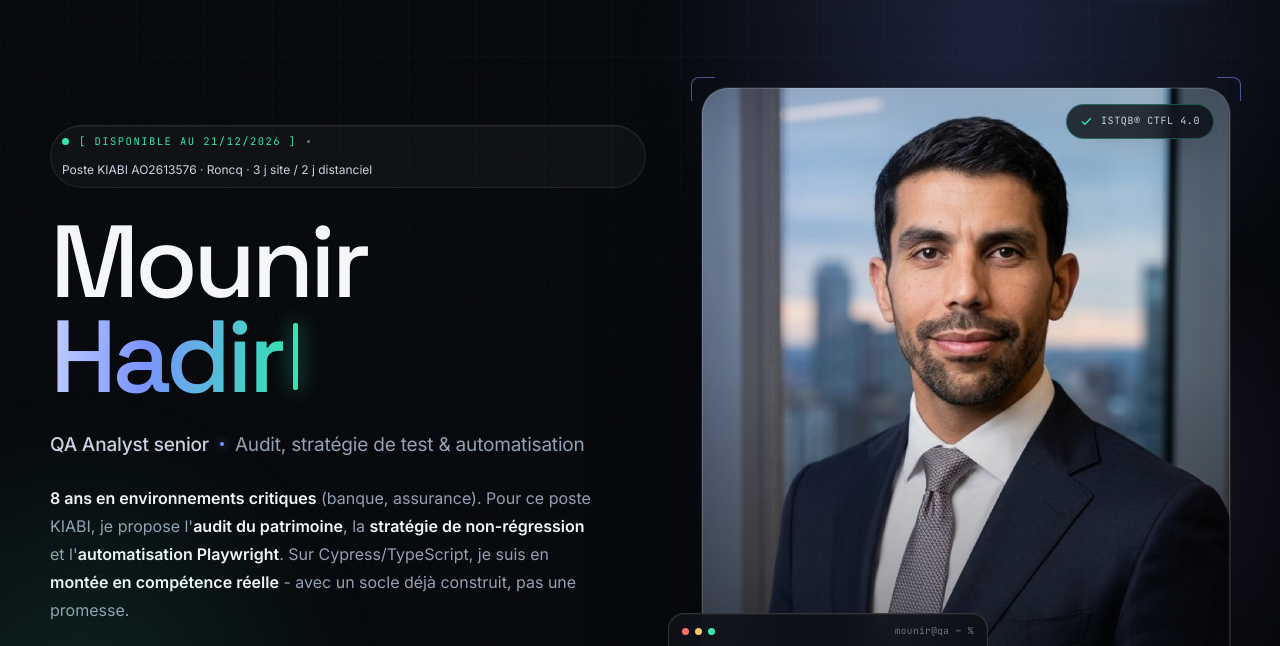
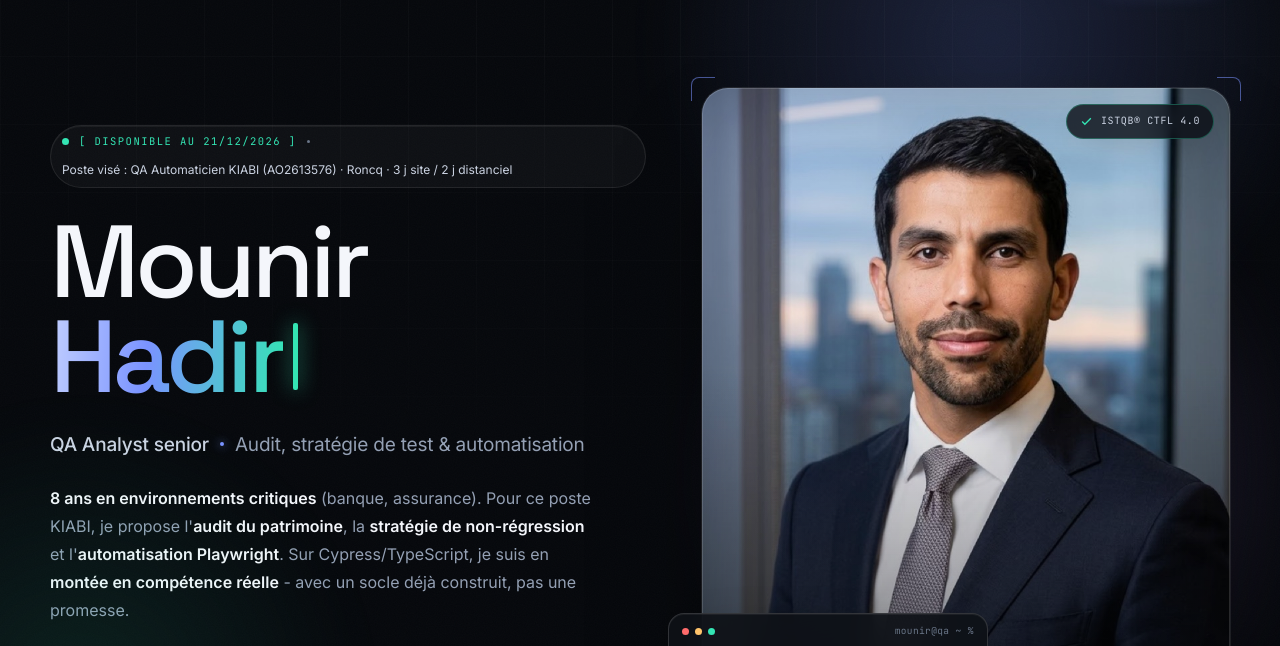
Before and after one commit to hadirmounir/site-cv, a plain HTML site: page index.html in a window 1280 px wide. Shown: the part 80-726 px from the top of the page. Drawn offline with Linux system fonts and the light colour scheme.

Commit message:
Ajustement libelle poste vise KIABI

```diff
--- a/index.html
+++ b/index.html
@@ -77,7 +77,7 @@
     <div class="wrap">
       <div class="hero-grid">
         <div class="hero-copy">
-          <span class="eyebrow reveal"><span class="dot"></span><span class="mono">[ Disponible au 21/12/2026 ]</span><span class="sep-dot"></span><span class="eb-loc">Poste KIABI AO2613576 · Roncq · 3 j site / 2 j distanciel</span></span>
+          <span class="eyebrow reveal"><span class="dot"></span><span class="mono">[ Disponible au 21/12/2026 ]</span><span class="sep-dot"></span><span class="eb-loc">Poste visé : QA Automaticien KIABI (AO2613576) · Roncq · 3 j site / 2 j distanciel</span></span>
           <h1 class="hero-title reveal" id="heroTitle" data-d="1">Mounir<br><span class="grad">Hadir</span><span class="caret" aria-hidden="true"></span></h1>
           <p class="hero-role reveal" data-d="2">
             QA Analyst senior
```
